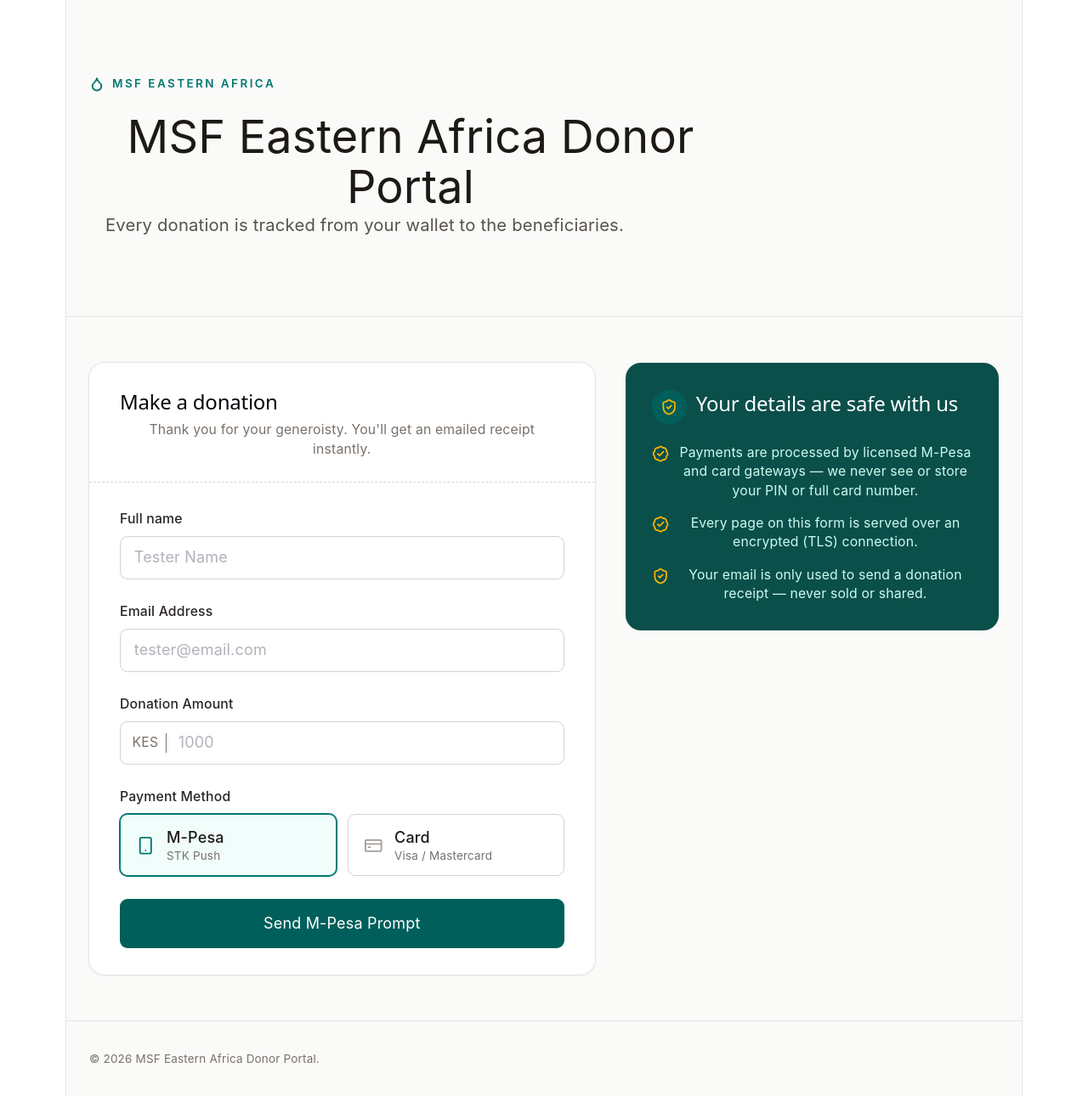
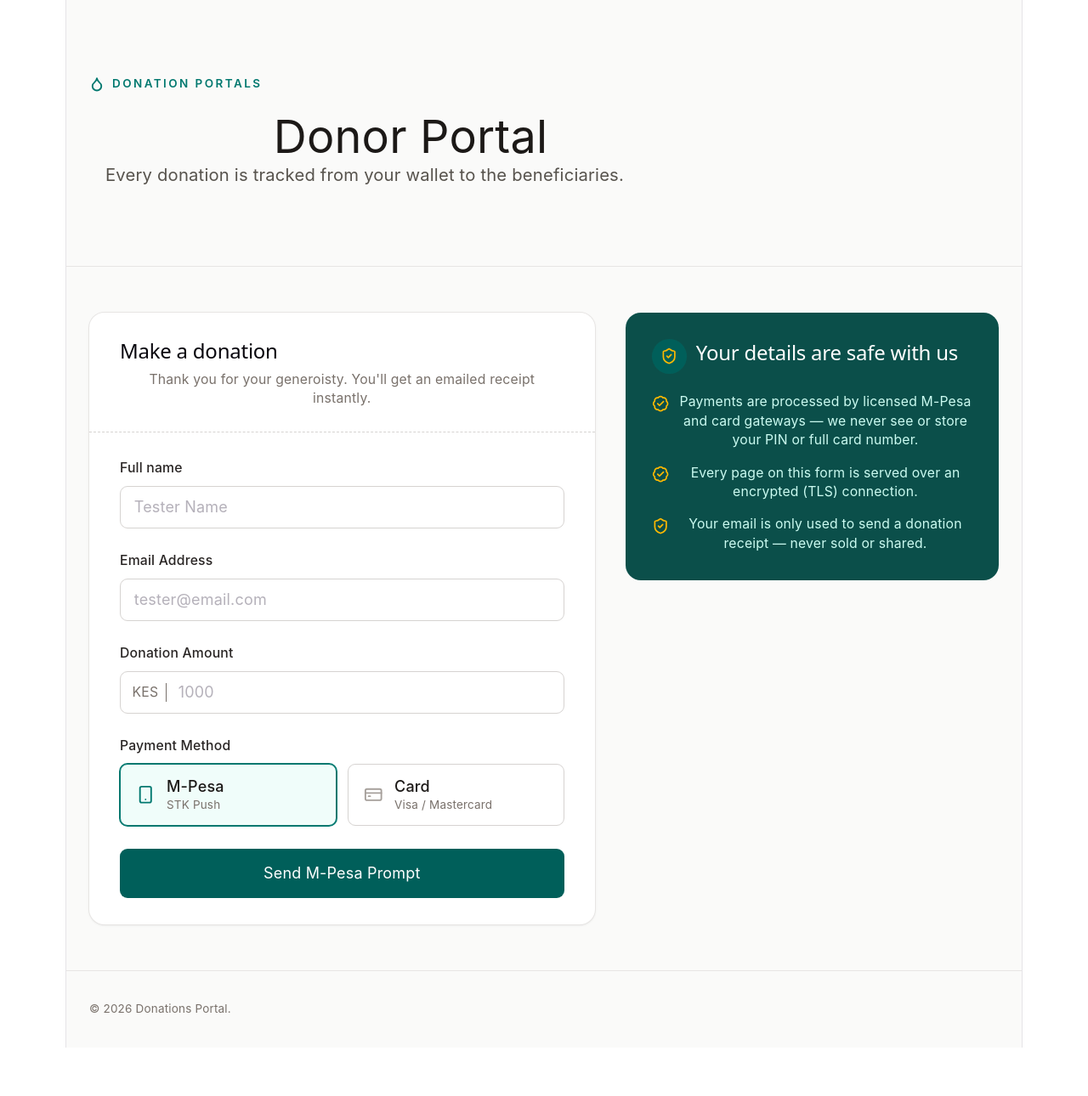
Before and after one commit to mumbimuthiga/donations_portal, a React (Vite) app in the folder frontend/: page / in a window 1280 px wide. Shown: the whole page at 85% size. After the commit the page ends 1233 px from the top, so only its background shows below. Built offline with nearby package versions, Linux system fonts and the light colour scheme.

Commit message:
fixes:Naming fixes

```diff
--- a/frontend/src/components/Footer.tsx
+++ b/frontend/src/components/Footer.tsx
@@ -5,7 +5,7 @@
   return (
     <footer className="border-t border-stone-200 py-8">
       <div className="mx-auto max-w-5xl px-4 sm:px-6 flex flex-col sm:flex-row items-center justify-between gap-3 text-xs text-stone-500 text-center sm:text-left">
-        <p>© {new Date().getFullYear()} MSF Eastern Africa Donor Portal.</p>
+        <p>© {new Date().getFullYear()} Donations Portal.</p>
 
       </div>
     </footer>
--- a/frontend/src/components/Header.tsx
+++ b/frontend/src/components/Header.tsx
@@ -8,8 +8,8 @@
 }
 
 export default function Header({
-   eyebrow = "MSF Eastern Africa",
-  title = "MSF Eastern Africa Donor Portal",
+   eyebrow = "Donation Portals",
+  title = "Donor Portal",
   description = "Every donation is tracked from your wallet to the beneficiaries.",
 }: HeaderProps) {
   return (
```
